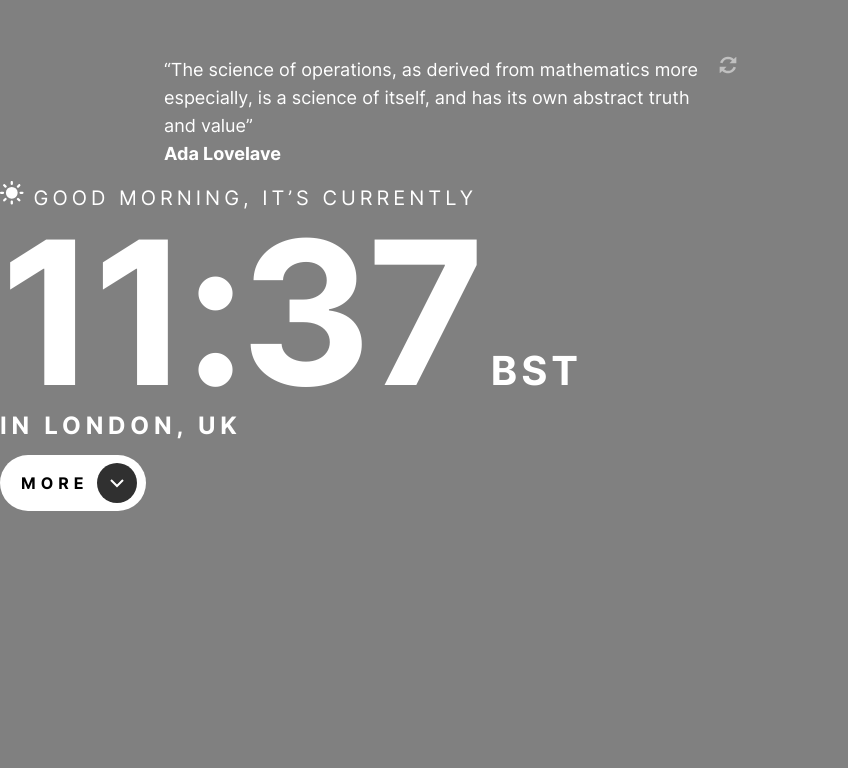
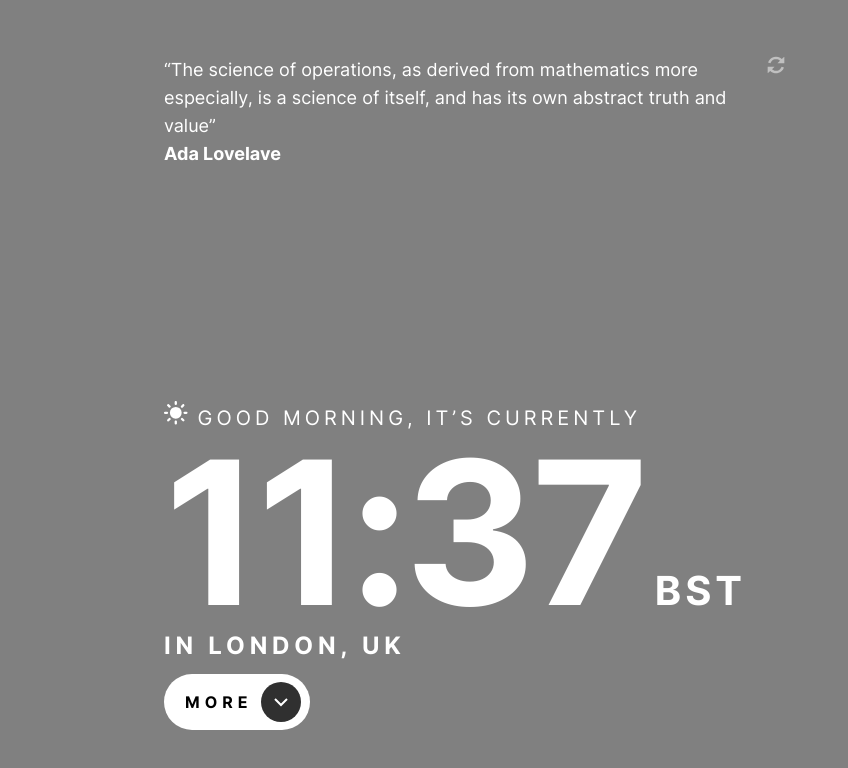
Before and after one commit to ZZ83/clock-app, a plain HTML site: page index.html in a window 1536 px wide. Shown: the whole page, without its empty margins (0-848 px from the left). Drawn offline with Linux system fonts and the light colour scheme.

Commit message:
Add margin to greeting section

```diff
--- a/css/styles.css
+++ b/css/styles.css
@@ -56,7 +56,7 @@ span {
 header {
     display: flex;
     gap: 16px;
-    max-width: 35.813rem;
+    max-width: 38.813rem;
     margin-top: 2rem;
     margin-left: auto;
     margin-right: auto;
@@ -72,6 +72,14 @@ header {
 }
 .btn-refresh__icon {
     display: block;
+}
+
+.wrapper {
+    padding-left: 24px;
+    max-width: 38.813rem;
+    margin-top: 14.125rem;
+    margin-left: auto;
+    margin-right: auto;
 }
 
 .greeting {
@@ -145,6 +153,14 @@ header {
         margin-right: initial;
     }
 
+    .wrapper {
+        padding: 0;
+        max-width: 31.188rem;
+        margin-top: 24.25rem;
+        margin-left: 4rem;
+        margin-right: initial;
+    }
+
     .greeting {
         font-size: 1.125rem;
         line-height: 1.75rem;
@@ -198,6 +214,13 @@ header {
         margin-top: 3.5rem;
         margin-left: 10.25rem;
     }
+
+    .wrapper {
+        max-width: 38.688rem;
+        margin-top: 14.563rem;
+        margin-left: 10.25rem;
+    }
+
     .greeting {
         font-size: 1.25rem;
         letter-spacing: 0.25rem;
@@ -214,4 +237,9 @@ header {
         font-size: 1.5rem;
         letter-spacing: 0.3rem;
     }
+
+    .btn {
+        position: absolute;
+        /* right: 10.25rem; */
+    }
 }
--- a/index.html
+++ b/index.html
@@ -10,7 +10,7 @@
 </head>
 <body>
 
-	<header class="wrapper">
+	<header>
 		<div>
 			<q>The science of operations, as derived from mathematics more especially, is a science of itself, and has its own abstract truth and value</q>
 			<br>
```
